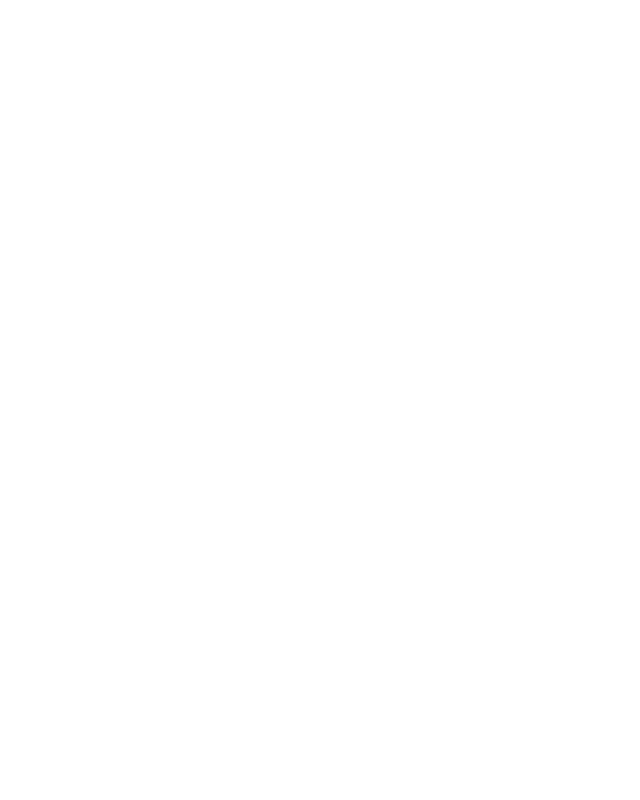
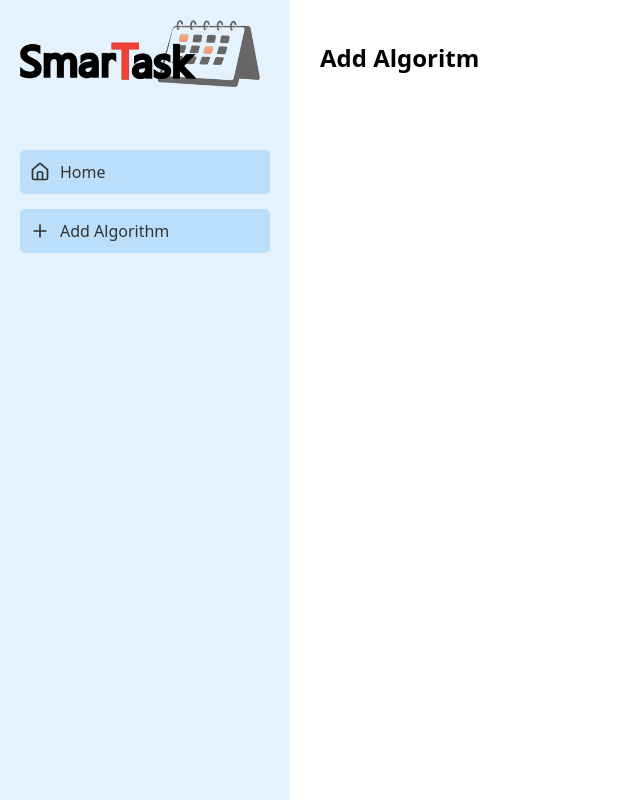
Before and after one commit to SmartaskUA/SmarTaskUA, a React (Vite) app in the folder frontend/: page /Admin/add_algor in a window 1280 px wide. Before the commit this address had no page. Shown: the whole page, without its empty margins (0-640 px from the left). Built offline with nearby package versions, Linux system fonts and the light colour scheme.

Commit message:
ligações necessarias no Sidebar Admin

```diff
--- /dev/null
+++ b/frontend/src/Admin/Add_Algor.jsx
@@ -0,0 +1,17 @@
+import React from "react";
+import Sidebar from "../components/Sidebar";
+
+const Add_Algor = () => {
+  return (
+    <div className="admin-container">
+      <div>
+        <Sidebar />
+      </div>
+      <div className="main-content">
+        <h2 className="heading">Add Algoritm</h2>
+      </div>
+    </div>
+  );
+};
+
+export default Add_Algor;
--- a/frontend/src/App.jsx
+++ b/frontend/src/App.jsx
@@ -3,6 +3,7 @@ import { BrowserRouter as Router, Route, Routes } from "react-router-dom";
 import Login from "./login/Login";
 import Manager from "./Manager/manager";
 import Admin from "./Admin/Admin";
+import Add_Algor from "./Admin/Add_Algor";
 
 const App = () => {
   return (
@@ -11,6 +12,7 @@ const App = () => {
         <Route path="/" element={<Login />} />
         <Route path="/manager" element={<Manager />} />
         <Route path="/Admin" element={<Admin />} />
+        <Route path="/Admin/add_algor" element={<Add_Algor />} />
       </Routes>
     </Router>
   );
--- a/frontend/src/components/Sidebar.jsx
+++ b/frontend/src/components/Sidebar.jsx
@@ -1,8 +1,8 @@
 import React from "react";
 import { Home, Plus, User } from "lucide-react";
+import { Link } from "react-router-dom";
 import "./Sidebar.css";
 import logo from '../assets/images/Logo.png';
-
 
 const Sidebar = () => {
   return (
@@ -11,12 +11,20 @@ const Sidebar = () => {
         <img src={logo} alt="SmarTask Logo" className="logo-img" />
       </div>
       <nav className="nav-links">
-        <a href="#" className="nav-item"><Home size={20} className="icon" /> Home</a>
-        <a href="#" className="nav-item"><Plus size={20} className="icon" /> Add Algorithm</a>
+        <Link to="/admin" className="nav-item">
+          <Home size={20} className="icon" /> Home
+        </Link>
+        <Link to="/admin/add_algor" className="nav-item">
+          <Plus size={20} className="icon" /> Add Algorithm
+        </Link>
       </nav>
 
       <div className="admin-btn">
-        <button><User size={20} className="icon" /> Admin</button>
+        <Link>
+          <button>
+            <User size={20} className="icon" /> Admin
+          </button>
+        </Link>
       </div>
     </div>
   );
```
